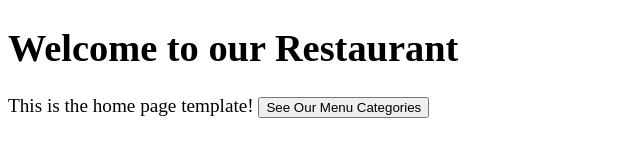
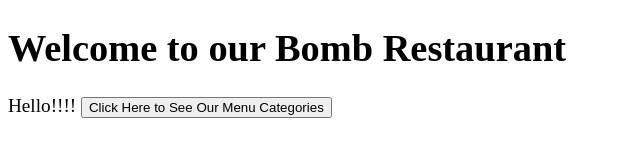
Before and after one commit to shashankshirol/Angular-JS-Course, a plain HTML site: page Week 4/Assignment 4/index.html in a window 1280 px wide. Shown: the whole page, without its empty margins (0-640 px from the left). Drawn offline with Linux system fonts and the light colour scheme.

Commit message:
assg 4_new

```diff
--- a/Week 4/Assignment 4/index.html
+++ b/Week 4/Assignment 4/index.html
@@ -6,7 +6,7 @@
     <title>Restaurant</title>
   </head>
   <body>
-    <h1>Welcome to our Restaurant</h1>
+    <h1>Welcome to our Bomb Restaurant</h1>
 
     <ui-view></ui-view>
 
--- a/Week 4/Assignment 4/src/menuapp/templates/home.template.html
+++ b/Week 4/Assignment 4/src/menuapp/templates/home.template.html
@@ -1,2 +1,2 @@
-<a ui-sref="mainList">This is the home page template!</a>
-<button class="btn btn-primary" ui-sref="category">See Our Menu Categories</button>
+<a ui-sref="mainList">Hello!!!!</a>
+<button class="btn btn-primary" ui-sref="category">Click Here to See Our Menu Categories</button>
```
